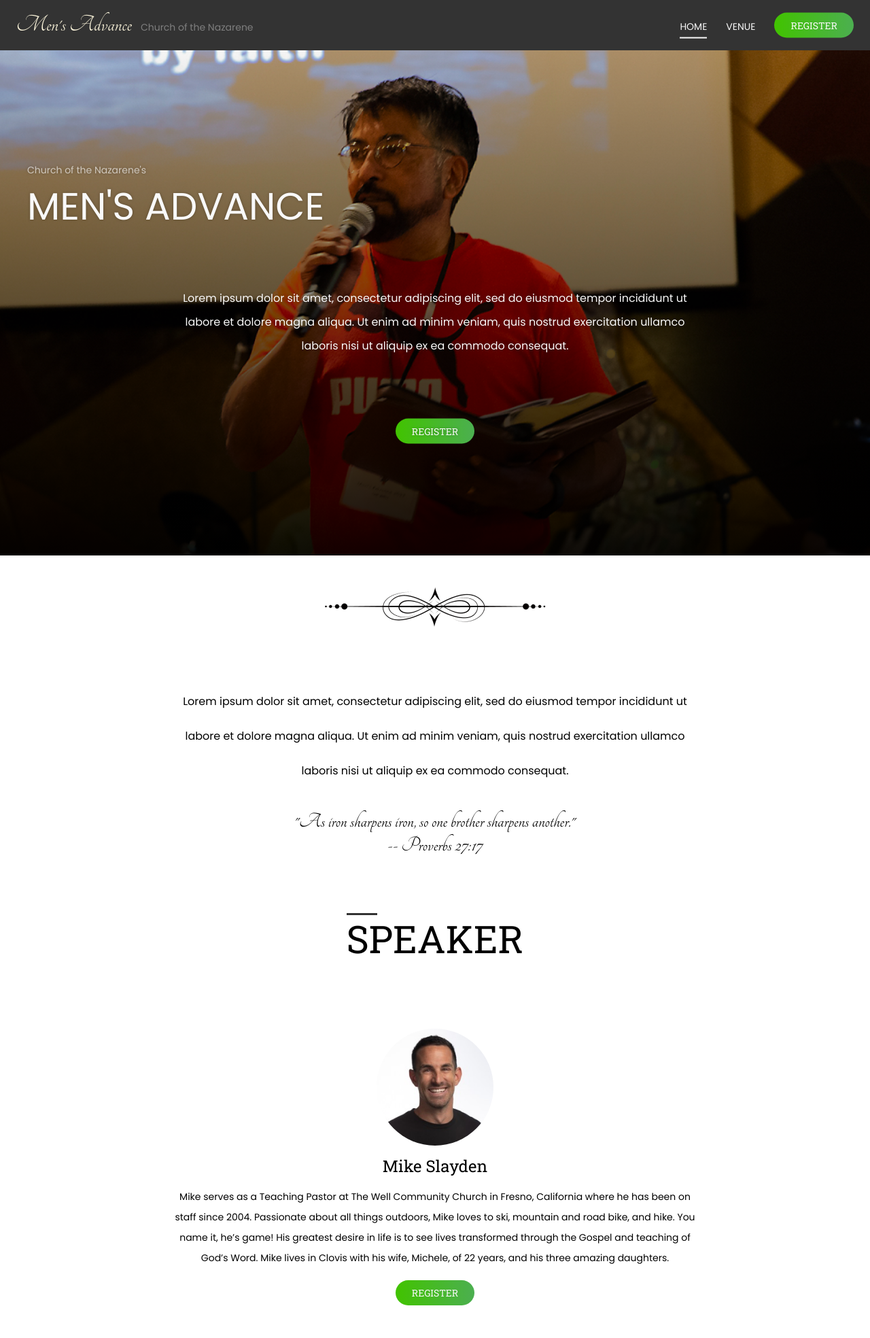
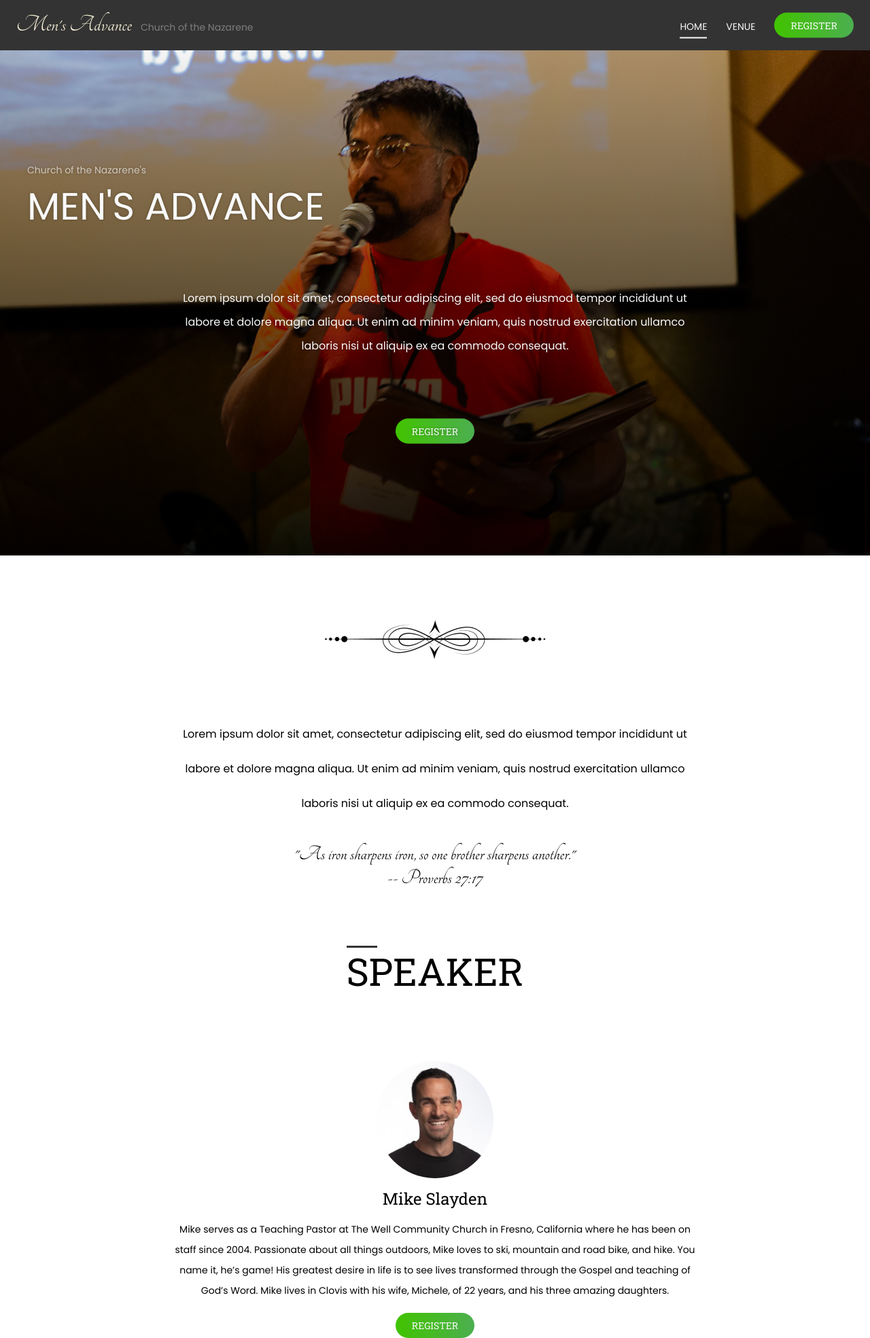
Before and after one commit to juliancoleman/mens-advance, a Jekyll site: the page built from index.html, in a window 1280 px wide. Shown: the whole page at 68% size. Built offline with Jekyll 4.4.1, drawn with Linux system fonts in a browser that asks for light colours; before the commit the page ends 1920 px from its top, so only the background shows below that.

```diff
--- a/index.html
+++ b/index.html
@@ -10,7 +10,7 @@
 
 {% include hero.html %}
 
-<div class="container" style="margin-top: .75rem; text-align: center;">
+<div class="container" style="margin-top: 60px; text-align: center;">
   <img src="/assets/images/pngwing.png" alt="pngwing" width="341">
 
   <p id="about-text">
```
